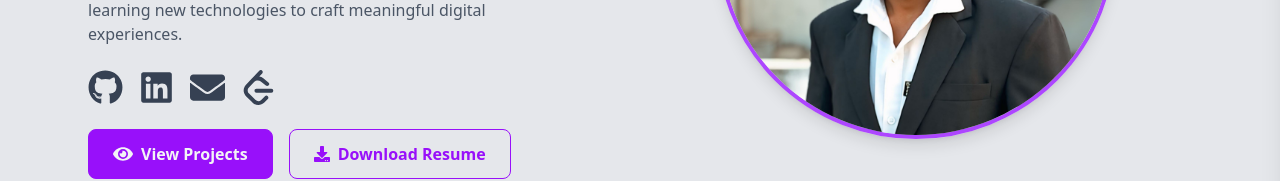
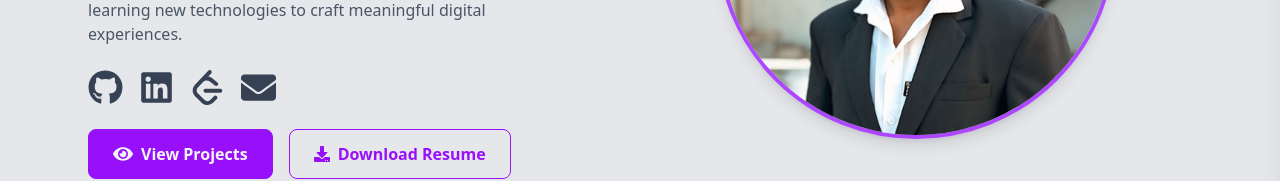
Before and after one commit to PankajPawara/my-portfolio, a React (Vite) app: page / in a window 1280 px wide. Shown: the part 430-611 px from the top of the page. Built offline with nearby package versions, Linux system fonts and the light colour scheme.

Commit message:
Redy to Push

```diff
--- a/src/pages/Certificates.jsx
+++ b/src/pages/Certificates.jsx
@@ -12,7 +12,7 @@ const Certificates = () => {
       to: "15 June 2025",
       mode: "Online",
       issuedDate: "16 June 2025",
-      url: "https://drive.google.com/file/d/1fbv8tDL_r10ERxxxBXO8cJtcOAnuCEp1/view?usp=drive_link",
+      url: "https://drive.google.com/file/d/1DOLNzLyFatBcgJ8lzOibd-WaUyeq56By/view?usp=drive_link",
       proof: "https://www.credly.com/badges/9e80e035-e92e-48bf-a111-5c5ef24e8a23/print",
       badge: "https://images.credly.com/size/680x680/images/e3541a0c-dd4a-4820-8052-5001006efc85/blob",
     },
@@ -103,7 +103,7 @@ const Certificates = () => {
       to: "13 March 2024",
       mode: "Online",
       issuedDate: "27 August 2024",
-      url: "https://drive.google.com/file/d/1CLXwWRfVx0kvfzuU7geHzJm2zeRxhj0_/view?usp=drive_link",
+      url: "https://drive.google.com/file/d/1G5Fcwoxd2VnUKrzNmdaRV1-kEK-PteD6/view?usp=drive_link",
     },
   ]
   return (
--- a/src/pages/Contact.jsx
+++ b/src/pages/Contact.jsx
@@ -36,7 +36,7 @@ const Contact = () => {
 
   return (
     <>
-      <h2 className="text-4xl font-extrabold text-center text-purple-600 mt-12">
+      <h2 className="text-4xl font-extrabold text-center text-purple-500 mt-12">
         Let’s Connect
       </h2>
       <p className="text-lg text-gray-600 dark:text-gray-300 leading-relaxed mb-10 text-center">
--- a/src/pages/Education.jsx
+++ b/src/pages/Education.jsx
@@ -1,5 +1,5 @@
 import React from "react";
-import { FaCalendarAlt } from "react-icons/fa";
+import { FaCalendarAlt, FaExternalLinkAlt } from "react-icons/fa";
 import { FaBuildingColumns, FaSchool, FaDownload } from "react-icons/fa6";
 import { GrAchievement } from "react-icons/gr";
 import { MdSchool } from "react-icons/md";
@@ -56,7 +56,7 @@ const Education = () => {
   return (
     <section className="min-h-screen bg-gray-200 dark:bg-gray-900 px-6 py-16">
           <header className="mb-8 text-center">
-            <h1 className="text-4xl font-extrabold text-purple-600 dark:text-purple-500 mb-4">
+            <h1 className="text-4xl font-extrabold text-purple-500 mb-4">
               Education
             </h1>
             <p className="text-gray-700 dark:text-gray-300 max-w-2xl text-center mx-auto">
@@ -96,7 +96,7 @@ const Education = () => {
                   </div>
 
                   <div className="flex-1">
-                    <h2 className="text-2xl font-bold text-purple-600 dark:text-gray-100">
+                    <h2 className="text-2xl font-bold text-purple-600 dark:text-purple-500">
                       {edu.degree}
                     </h2>
                     <p className="mt-1 text-lg font-medium text-gray-700 dark:text-purple-200 flex items-center gap-2">
@@ -183,7 +183,7 @@ const Education = () => {
           <div className="bg-white dark:bg-gray-800 rounded-xl p-5 border border-gray-200 dark:border-gray-700 shadow-sm">
             <h4 className="font-bold text-gray-900 dark:text-gray-100 mb-1">Want to discuss my career?</h4>
             <p className="text-sm text-gray-600 dark:text-gray-300 mb-3">Drop a message — I'm open to internships & roles.</p>
-            <a href="/contact" className="px-4 py-2 border border-purple-600 rounded-lg text-purple-600 dark:text-purple-400 hover:bg-purple-600 hover:text-white transition-all duration-300 hover:scale-105 hover:shadow-[0_0_15px_3px_rgba(147,51,234,0.8)]">Go to Contact →</a>
+            <a href="/contact" className="inline-flex items-center gap-2 px-4 py-2 border border-purple-600 rounded-lg text-purple-600 dark:text-purple-400 hover:bg-purple-600 hover:text-white transition-all duration-300 hover:scale-105 hover:shadow-[0_0_15px_3px_rgba(147,51,234,0.8)]">Go to Contact <FaExternalLinkAlt size={14} /></a>
           </div>
         </aside>
       </div>
--- a/src/pages/Home.jsx
+++ b/src/pages/Home.jsx
@@ -36,38 +36,37 @@ const Home = () => {
                 </p>
 
                 <div className="flex justify-center md:justify-start gap-4 mb-6">
-                  <a
-                    href="https://github.com/PankajPawara"
+                  <Link
+                    to="https://github.com/PankajPawara"
                     target="_blank"
                     rel="noreferrer"
                     className="text-gray-700 dark:text-gray-300 text-2xl hover:text-purple-500"
                   >
                     <FaGithub size={35}/>
-                  </a>
-                  <a
-                    href="https://www.linkedin.com/in/pankaj-pawara-1a3026221/"
+                  </Link>
+                  <Link
+                    to="https://www.linkedin.com/in/pankaj-pawara-1a3026221/"
                     target="_blank"
                     rel="noreferrer"
                     className="text-gray-700 dark:text-gray-300 text-2xl hover:text-purple-500"
                   >
                     <FaLinkedin size={35}/>
-                  </a>
-                  <a
-                    href="mailto:pankajpawara1810@gmail.com"
-                    target="_blank"
-                    rel="noreferrer"
-                    className="text-gray-700 dark:text-gray-300 text-2xl hover:text-purple-500"
-                  >
-                    <FaEnvelope size={35} />
-                  </a>
-                  <a
-                    href="https://leetcode.com/u/Pankaj_Pawara_/"
+                  </Link>
+                  <Link
+                    to="https://leetcode.com/u/Pankaj_Pawara_/"
                     target="_blank"
                     rel="noreferrer"
                     className="text-gray-700 dark:text-gray-300 text-2xl hover:text-purple-500"
                   >
                     <SiLeetcode size={35} />
-                  </a>
+                  </Link>
+                  <Link
+                    to="/contact"
+                    rel="noreferrer"
+                    className="text-gray-700 dark:text-gray-300 text-2xl hover:text-purple-500"
+                  >
+                    <FaEnvelope size={35} />
+                  </Link>
                 </div>
 
                 <div className="flex justify-center md:justify-start gap-4">
--- a/src/pages/Projects.jsx
+++ b/src/pages/Projects.jsx
@@ -3,6 +3,15 @@ import ProjectCard from "../components/ProjectCard";
 
 const Projects = () => {
   const projects = [
+     {
+      img:"https://github.com/PankajPawara/Assets/blob/main/portfolio.png?raw=true",
+      title: "My Portfolio Website",
+      desc: "A fully responsive personal portfolio built using React + Tailwind with dark mode, animations, and smooth interactions.",
+      tech: ["React", "Tailwind", "Framer Motion"],
+      // github: "https://github.com/yourname/portfolio",
+      // live: "https://your-portfolio.vercel.app"
+      status: "Completed"
+    },
     {
       img:"https://github.com/PankajPawara/Assets/blob/main/studentdash.png?raw=true",
       title: "Student Management Dashboard",
@@ -38,20 +47,12 @@ const Projects = () => {
       github: "https://github.com/PankajPawara/Dabba.com-MessManagementSystem",
       status: "In Progress"
     },
-    {
-      img:"https://github.com/PankajPawara/Assets/blob/main/portfolio.png?raw=true",
-      title: "My Portfolio Website",
-      desc: "A fully responsive personal portfolio built using React + Tailwind with dark mode, animations, and smooth interactions.",
-      tech: ["React", "Tailwind", "Framer Motion"],
-      // github: "https://github.com/yourname/portfolio",
-      // live: "https://your-portfolio.vercel.app"
-      status: "In Progress"
-    },
+
   ];
 
   return (
     <section className="max-w-6xl mx-auto px-6 py-16">
-      <h2 className="text-4xl font-extrabold text-center text-purple-600 dark:text-purple-500 mb-12">
+      <h2 className="text-4xl font-extrabold text-center text-purple-500 mb-12">
         My Projects
       </h2>
 
--- a/src/pages/Resume.jsx
+++ b/src/pages/Resume.jsx
@@ -67,7 +67,7 @@ const Resume = () => {
           </a>
 
           <a
-            href="https://drive.google.com/your-resume-link"
+            href="https://drive.google.com/file/d/1myqfHWS6EkCxX4bzWW_MTaOcE061Y2wH/view?usp=drive_link"
             target="_blank"
             rel="noopener noreferrer"
             className="inline-flex items-center gap-2 px-6 py-3 border border-purple-600 font-bold rounded-lg text-purple-600 dark:text-purple-400 hover:bg-purple-600 hover:text-white transition-all duration-300 hover:scale-105 hover:shadow-[0_0_15px_3px_rgba(147,51,234,0.8)]"
--- a/src/pages/Snippets.jsx
+++ b/src/pages/Snippets.jsx
@@ -18,7 +18,7 @@ const Snippets = () => {
 
   return (
     <section className="min-h-screen bg-gray-200 dark:bg-gray-900 px-6 py-16">
-      <h1 className="text-4xl font-extrabold text-center text-purple-600 dark:text-purple-500 mb-8">
+      <h1 className="text-4xl font-extrabold text-center text-purple-500 mb-8">
         Code Snippets
       </h1>
 
```
